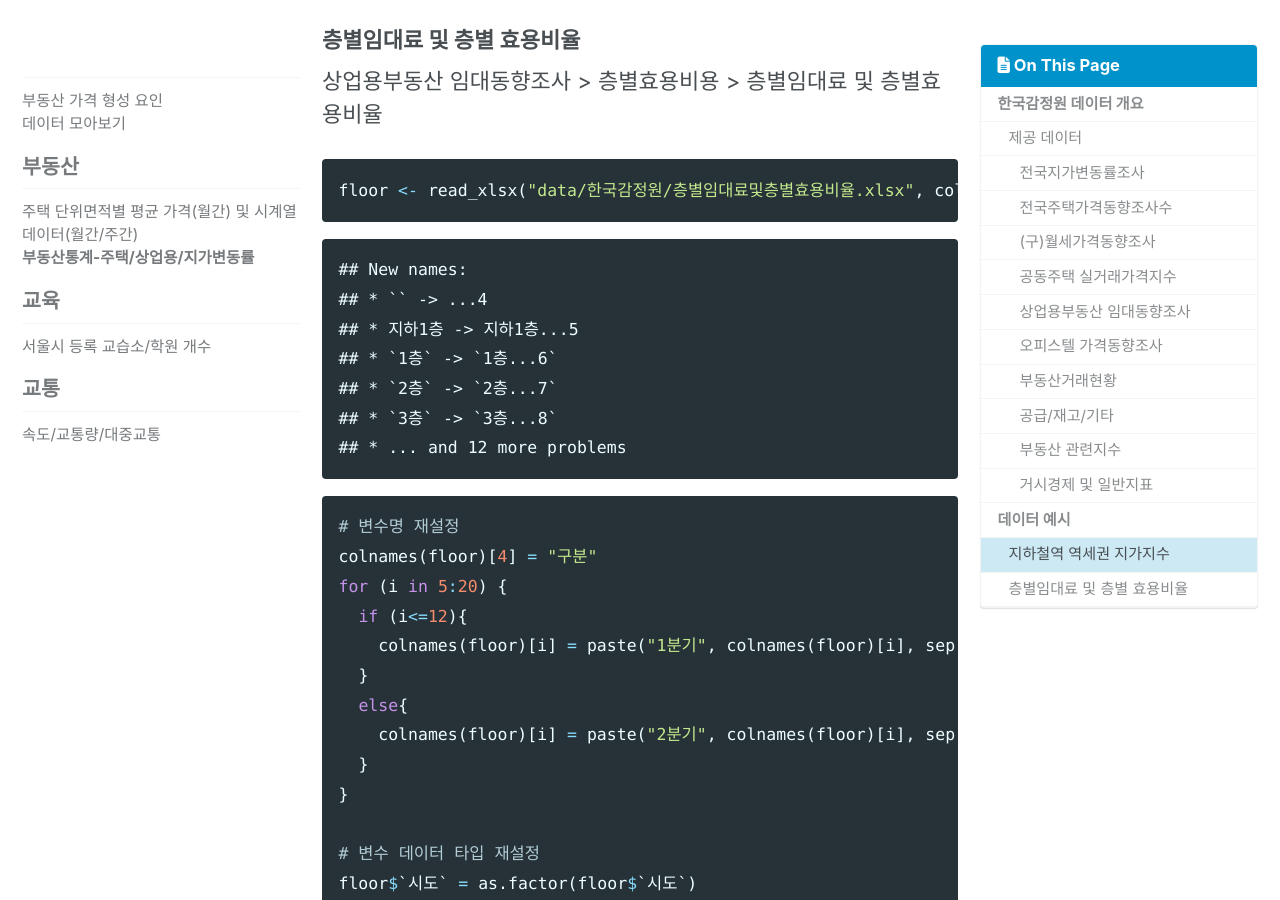
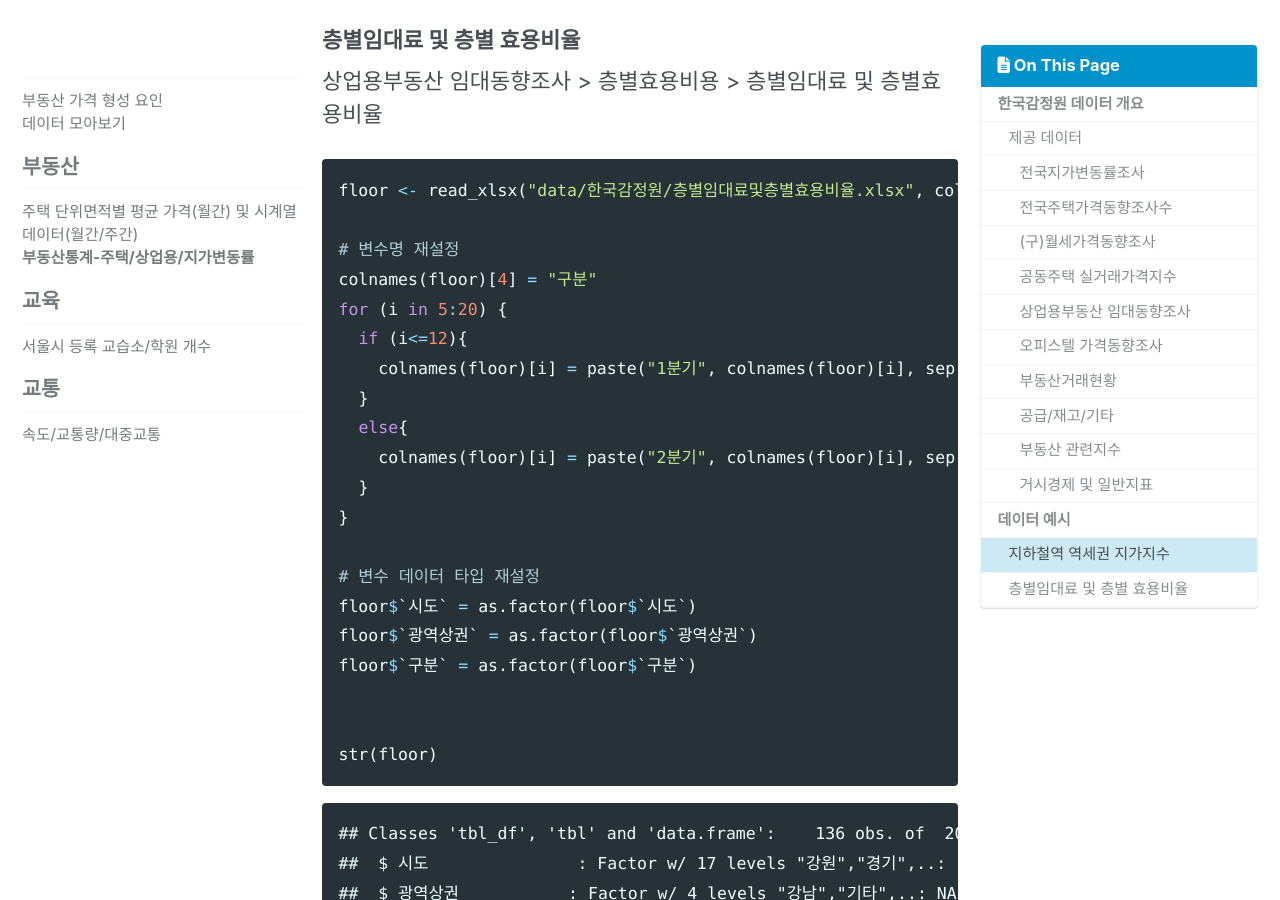
Before and after one commit to nseunghee97/real-estate-public-data, a Jekyll site: the page built from _posts/2019-08-13-한국감정원.md, in a window 1280 px wide and 900 px high, scrolled down 20979 px. Built offline with Jekyll 4.4.1, drawn with Linux system fonts in a browser that asks for light colours; cached includes are drawn as plain includes; nearby versions of some CDN libraries.

Commit message:
Update 2019-08-13-한국감정원.md

````diff
--- a/_posts/2019-08-13-한국감정원.md
+++ b/_posts/2019-08-13-한국감정원.md
@@ -531,17 +531,7 @@ str(subway)
 
 ``` r
 floor <- read_xlsx("data/한국감정원/층별임대료및층별효용비율.xlsx", col_names = TRUE, sheet="Sheet1", range="A12:T148")
-```
 
-    ## New names:
-    ## * `` -> ...4
-    ## * 지하1층 -> 지하1층...5
-    ## * `1층` -> `1층...6`
-    ## * `2층` -> `2층...7`
-    ## * `3층` -> `3층...8`
-    ## * ... and 12 more problems
-
-``` r
 # 변수명 재설정
 colnames(floor)[4] = "구분"
 for (i in 5:20) {
````
